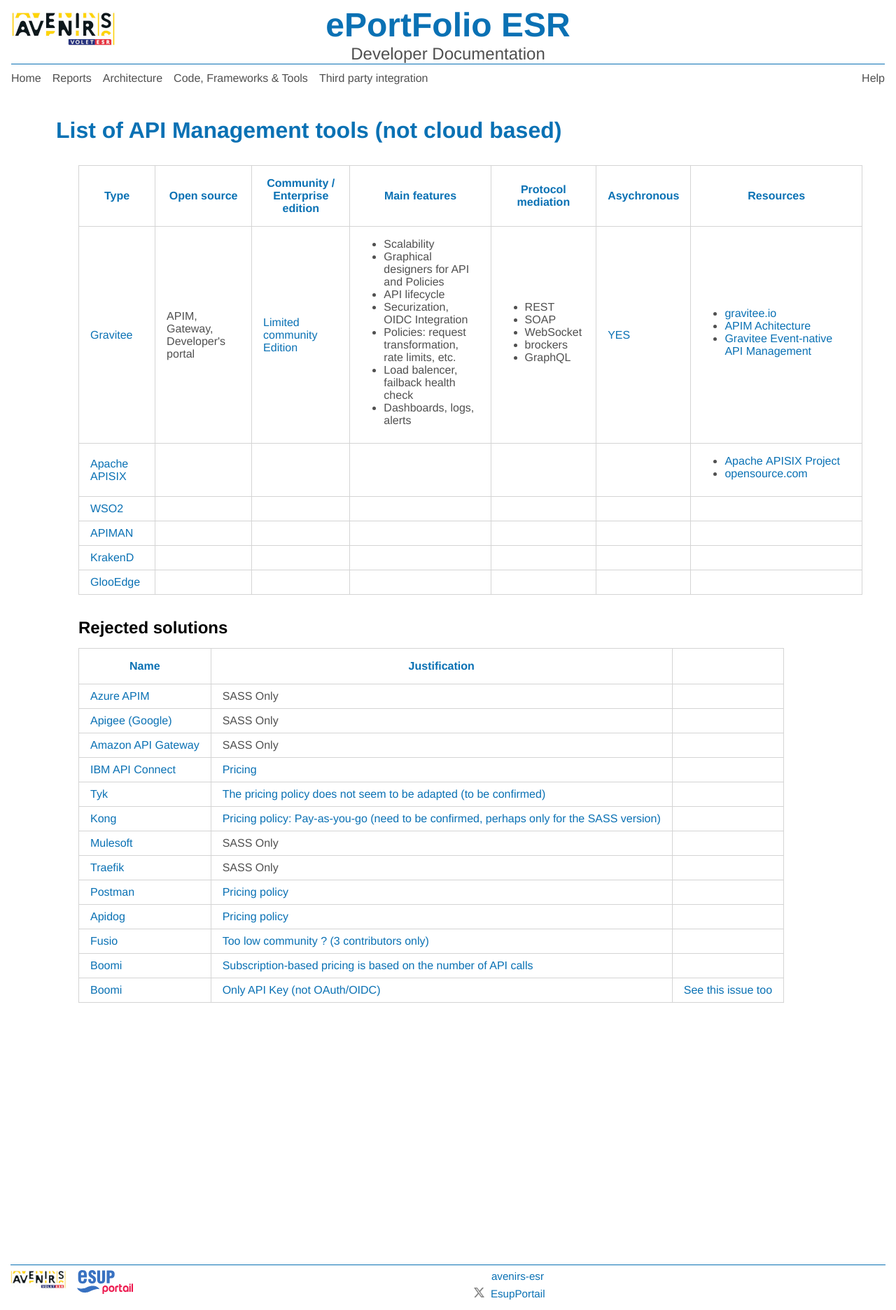
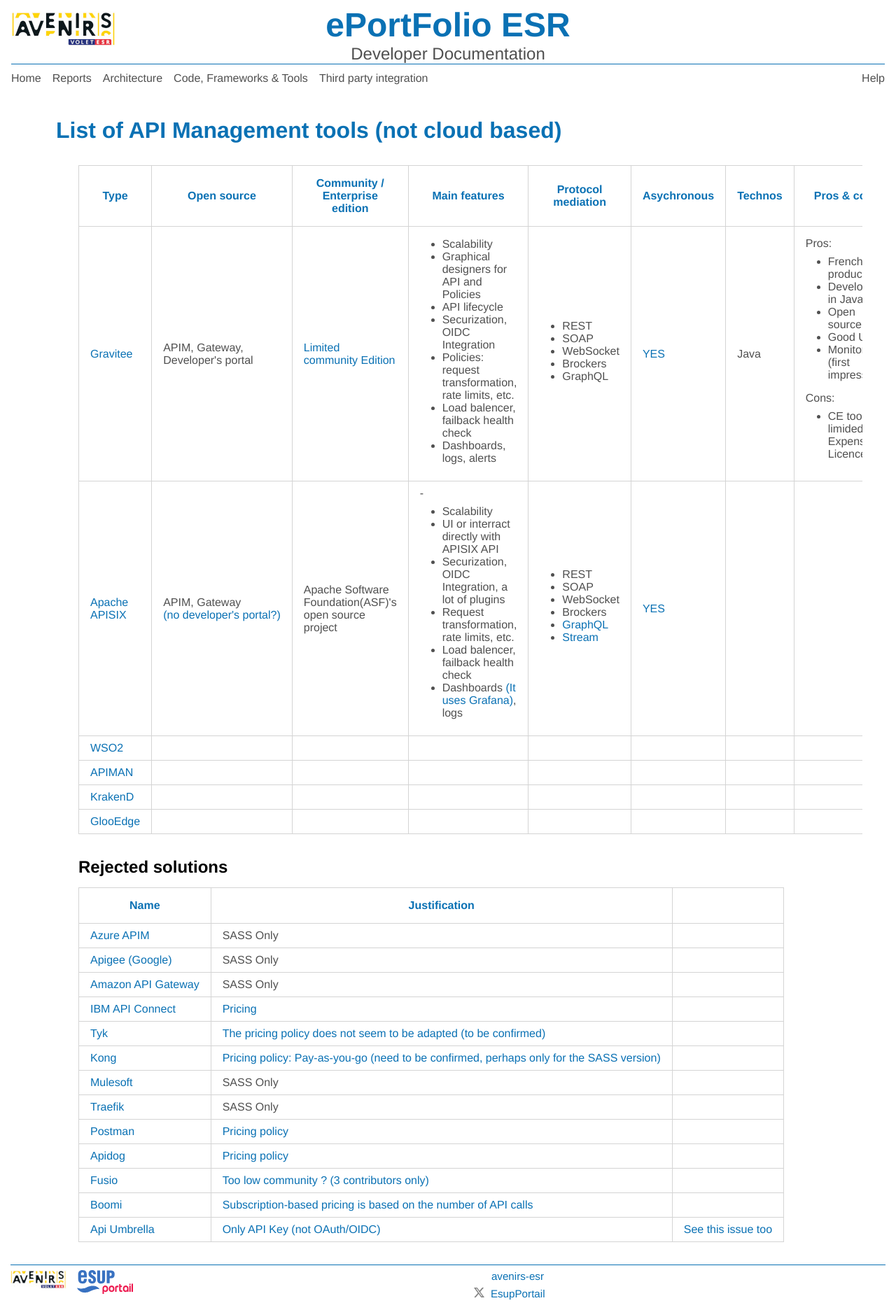
Before and after one commit to giraudin/dev-doc, a Jekyll site: the page built from pages/code-frameworks-tools/apim-list.markdown, in a window 1280 px wide. Shown: the whole page at 70% size. Built offline with Jekyll 4.4.1, drawn with Linux system fonts in a browser that asks for light colours.

Commit message:
docs: apisix eperimentation and APIM list update

```diff
--- a/pages/code-frameworks-tools/apim-list.markdown
+++ b/pages/code-frameworks-tools/apim-list.markdown
@@ -15,6 +15,8 @@ page_content_classes: table-container
         <th>Main features</th>
         <th>Protocol mediation</th>
         <th>Asychronous </th>
+        <th>Technos</th>
+        <th>Pros&nbsp;&amp;&nbsp;cons</th>
         <th>Resources</th>
     </thead>
 
@@ -29,28 +31,44 @@ page_content_classes: table-container
                 <a href="https://documentation.gravitee.io/platform-overview/gravitee-essentials/gravitee-offerings-ce-vs-ee)" target="_blank">Limited community Edition</a>
             </td>
             <td>
-            <ul>
-                <li>Scalability</li>
-                <li>Graphical designers for API and Policies</li>
-                <li>API lifecycle</li>
-                <li>Securization, OIDC Integration</li>
-                <li>Policies: request transformation, rate limits, etc.</li>
-                <li>Load balencer, failback health check</li>
-                <li>Dashboards, logs, alerts</li>
-            </ul>
+                <ul>
+                    <li>Scalability</li>
+                    <li>Graphical designers for API and Policies</li>
+                    <li>API lifecycle</li>
+                    <li>Securization, OIDC Integration</li>
+                    <li>Policies: request transformation, rate limits, etc.</li>
+                    <li>Load balencer, failback health check</li>
+                    <li>Dashboards, logs, alerts</li>
+                </ul>
             </td>
             <td>
             <ul>
             <li>REST</li>
             <li>SOAP</li>
             <li>WebSocket</li>
-            <li>brockers</li>
+            <li>Brockers</li>
             <li>GraphQL</li>
             </ul>
             </td>
-
+             <td>
+            <a href="https://www.gravitee.io/api-management-buyers-guide-event-native?_gl=1*605tnq*_up*MQ..&gclid=CjwKCAjwyY6pBhA9EiwAMzmfwQgPnBe3CrQurKvgBmeFASOJcg0U_0cOXzgat1EWxwUmzActDzXoZhoCtEMQAvD_BwE" target="_blank">YES</a>
+            </td>
             <td>
-            <a href="https://www.gravitee.io/api-management-buyers-guide-event-native?_gl=1*605tnq*_up*MQ..&gclid=CjwKCAjwyY6pBhA9EiwAMzmfwQgPnBe3CrQurKvgBmeFASOJcg0U_0cOXzgat1EWxwUmzActDzXoZhoCtEMQAvD_BwE" target="_blank">YES</a>
+                Java
+            </td>
+            <td>
+                Pros:
+                <ul>
+                <li>French product</li>
+                <li>Developped in Java</li>
+                <li>Open source</li>
+                <li>Good UI</li>
+                <li>Monitoring (first impression)</li>
+                </ul>
+                Cons:
+                <ul>
+                <li>CE too limided, Expensive Licence</li>
+                </ul>
             </td>
 
 
@@ -66,9 +84,30 @@ page_content_classes: table-container
 
         <tr>
             <td><a href="https://apisix.apache.org/downloads/" target="_blank">Apache APISIX</a></td>
-            <td></td>
-            <td></td>
-            <td></td>
+            <td>APIM, Gateway <a href="https://apisix.apache.org/docs/apisix/3.1/tutorials/manage-api-consumers/#apache-apisix-consumer-example" target="_blank">(no&nbsp;developer's&nbsp;portal?)</a></td>
+            <td> Apache Software Foundation(ASF)'s open source project</td>
+            <td>
+                -<ul>
+                    <li>Scalability</li>
+                    <li>UI or interract directly with APISIX API</li>
+
+                    <li>Securization, OIDC Integration, a lot of plugins</li>
+                    <li>Request transformation, rate limits, etc.</li>
+                    <li>Load balencer, failback health check</li>
+                    <li>Dashboards <a href="https://grafana.com/oss/grafana/" target="_blank">(It uses Grafana)</a>, logs</li>
+                </ul>
+            </td>
+            <td>
+                <ul>
+                    <li>REST</li>
+                    <li>SOAP</li>
+                    <li>WebSocket</li>
+                    <li>Brockers</li>
+                    <li><a href="https://apisix.apache.org/blog/2022/03/02/apisix-integration-graphql/">GraphQL</a></li>
+                    <li><a href="https://docs.api7.ai/apisix/key-concepts/stream-routes">Stream</a></li>
+                </ul>
+            </td>
+            <td><a href="https://apisix.apache.org/blog/2022/11/07/webhook-api-gateway-event-driven-apis/" target="_blank">YES</a></td>
             <td></td>
             <td></td>
             <td>
@@ -85,9 +124,13 @@ page_content_classes: table-container
             <td></td>
             <td></td>
             <td></td>
+            <td></td>
+            <td></td>
         </tr>
         <tr>
             <td><a href="https://www.apiman.io/" taget="_blank">APIMAN</a></td>
+            <td></td>
+            <td></td>
             <td></td>
             <td></td>
             <td></td>
@@ -101,9 +144,13 @@ page_content_classes: table-container
             <td></td>
             <td></td>
             <td></td>
+            <td></td>
+            <td></td>
         </tr>
         <tr>
             <td><a href="https://docs.solo.io/gloo-edge/latest/" target="_blank">GlooEdge</a></td>
+            <td></td>
+            <td></td>
             <td></td>
             <td></td>
             <td></td>
@@ -174,7 +221,7 @@ page_content_classes: table-container
             <td><a href="https://boomi.com/fr/platform-services-and-pricing/" target="_blank">Subscription-based pricing is based on the number of API calls</a></td>
         </tr>
          <tr>
-            <td><a href="api-umbrella" target="_blank">Boomi</a></td>
+            <td><a href="https://api-umbrella.readthedocs.io/en/latest/index.html" target="_blank">Api Umbrella</a></td>
             <td><a href="https://api-umbrella.readthedocs.io/en/latest/api-consumer/api-key-usage.html" target="_blank">Only API Key (not OAuth/OIDC)</a></td>
             <td><a href="https://github.com/NREL/api-umbrella/issues/202" target="_blank">See this issue too</a></td>
         </tr>
--- a/pages/code-frameworks-tools/code-frameorks-tools.markdown
+++ b/pages/code-frameworks-tools/code-frameorks-tools.markdown
@@ -41,3 +41,4 @@ In order to facilitate the commit in command line, [commitlint](https://github.c
 #### Tests & POC
 
 - [Gravitee](../apim-gravitee/)
+- [Apache APISIX](../apim-apisix/)
```
Also changed, not shown: pages/code-frameworks-tools/apim-apisix.markdown (added, +86 -0 lines).
